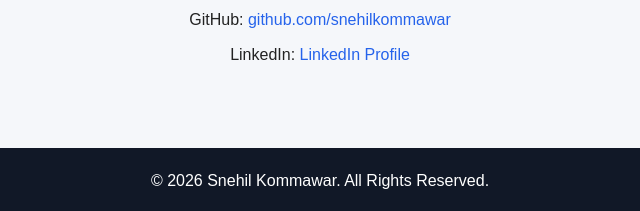
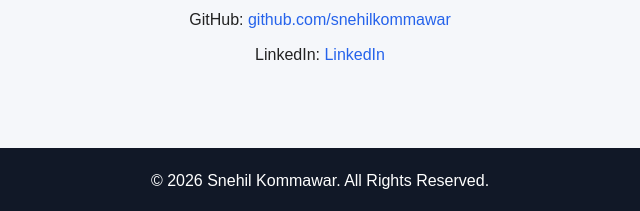
Before and after one commit to snehilkommawar/snehilkommawar.github.io, a plain HTML site: page index.html in a window 1280 px wide. Shown: the part 2503-2714 px from the top of the page, 320-960 px from the left. Drawn offline with Linux system fonts and the light colour scheme.

Commit message:
Update index.html

```diff
--- a/index.html
+++ b/index.html
@@ -370,9 +370,9 @@
 
     <p>
         LinkedIn:
-        <a href="https://www.linkedin.com/in/snehil-kommawar-75865-433a/" target="_blank">
-            LinkedIn Profile
-        </a>
+       <a href="https://www.linkedin.com/in/snehil-kommawar-75865433a/" target="_blank">
+    LinkedIn
+</a>
     </p>
 
 </section>
```
